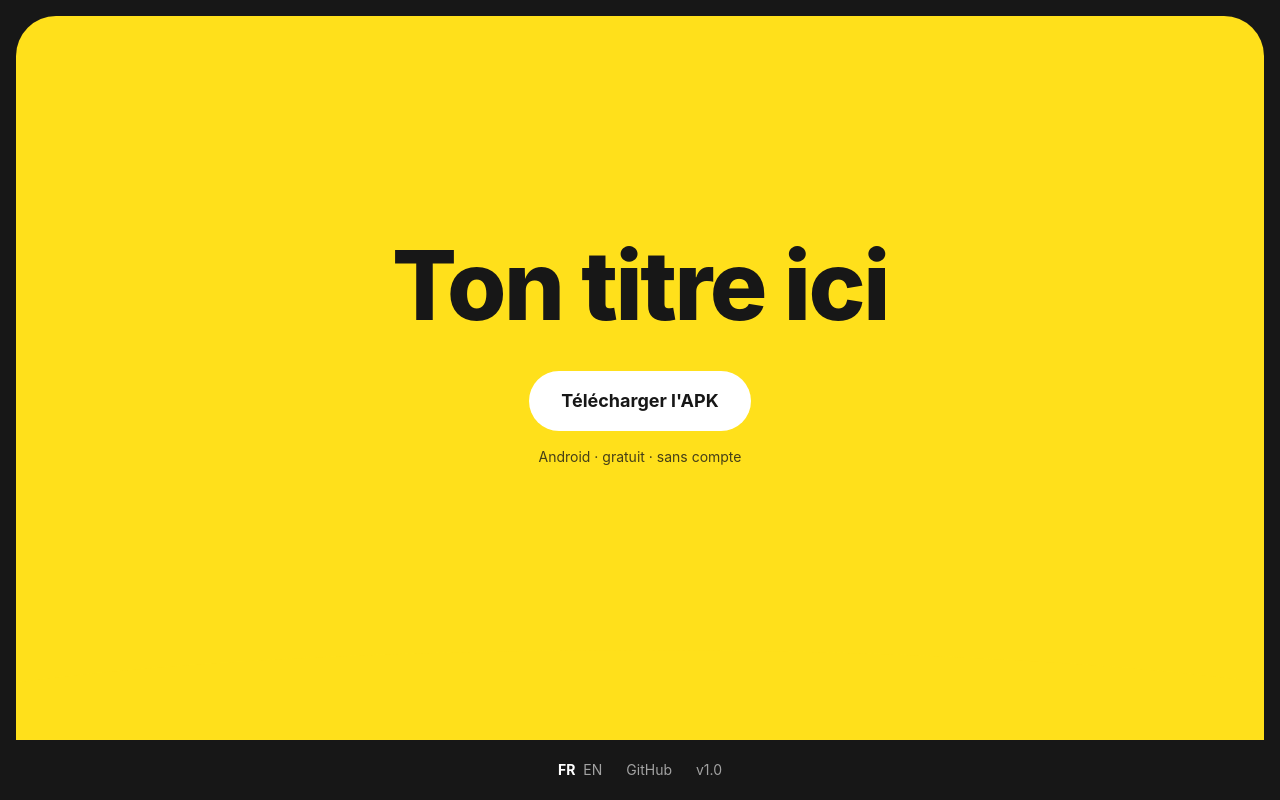
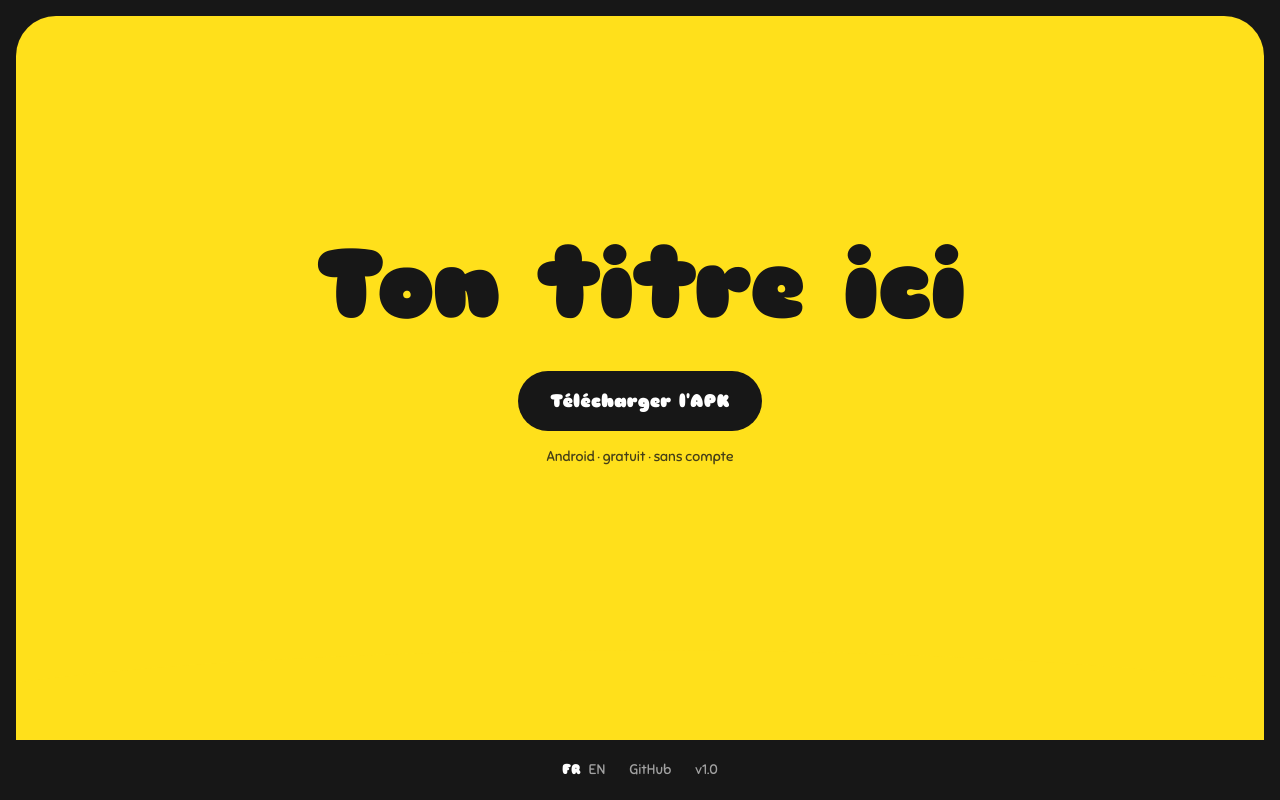
Before and after one commit to Rahim10020/murmur.landing, a React (Vite) app: page / in a window 1280 px wide. Built offline with nearby package versions, Linux system fonts and the light colour scheme.

Commit message:
used sniglet font

```diff
--- a/src/components/DownloadButton.tsx
+++ b/src/components/DownloadButton.tsx
@@ -11,7 +11,7 @@ export default function DownloadButton({
     <a
       href={href}
       download
-      className="inline-flex items-center rounded-full bg-clear px-8 py-4 text-lg font-bold text-foreground transition hover:scale-105 focus-visible:outline focus-visible:outline-2 focus-visible:outline-offset-4 focus-visible:outline-white"
+      className="inline-flex items-center rounded-full bg-foreground px-8 py-4 text-lg font-bold text-clear transition hover:scale-105"
     >
       {children}
     </a>
--- a/src/index.css
+++ b/src/index.css
@@ -1,4 +1,20 @@
 @import "tailwindcss";
+
+@font-face {
+  font-family: "Sniglet";
+  src: url("./assets/fonts/Sniglet-Regular.ttf") format("truetype");
+  font-weight: 400;
+  font-style: normal;
+  font-display: swap;
+}
+
+@font-face {
+  font-family: "Sniglet";
+  src: url("./assets/fonts/Sniglet-ExtraBold.ttf") format("truetype");
+  font-weight: 800;
+  font-style: normal;
+  font-display: swap;
+}
 
 :root {
   --primary: #ffe01b;
@@ -11,9 +27,12 @@
 body {
   background-color: var(--foreground);
   color: var(--clear);
+  font-family: "Sniglet", system-ui, sans-serif;
 }
 
 @theme {
+  --font-sans: "Sniglet", system-ui, sans-serif;
+  --font-sniglet: "Sniglet", system-ui, sans-serif;
   --color-primary: var(--primary);
   --color-foreground: var(--foreground);
   --color-clear: var(--clear);
```
Also changed, not shown: src/assets/fonts/Sniglet-ExtraBold.ttf (added), src/assets/fonts/Sniglet-Regular.ttf (added).
